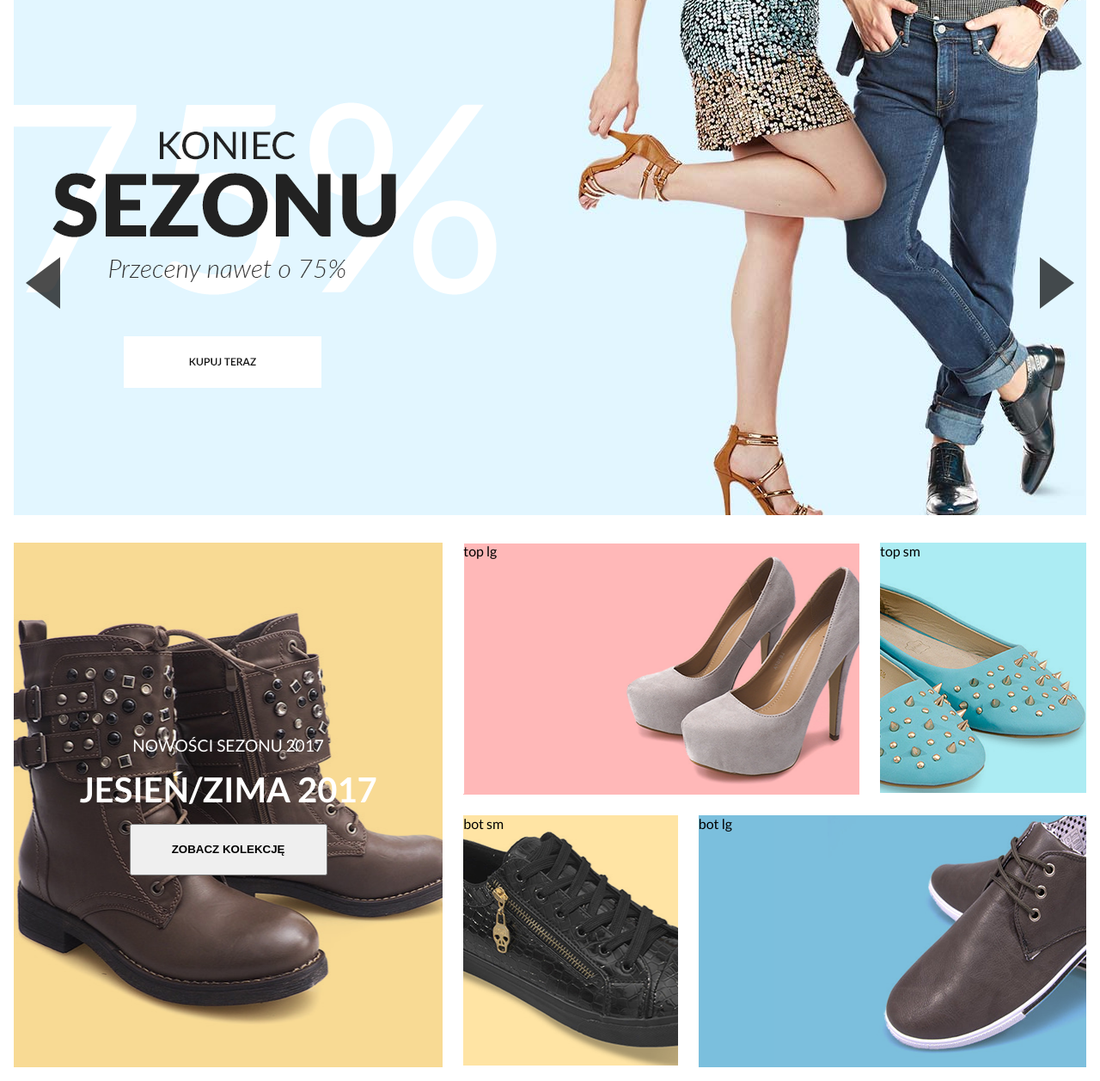
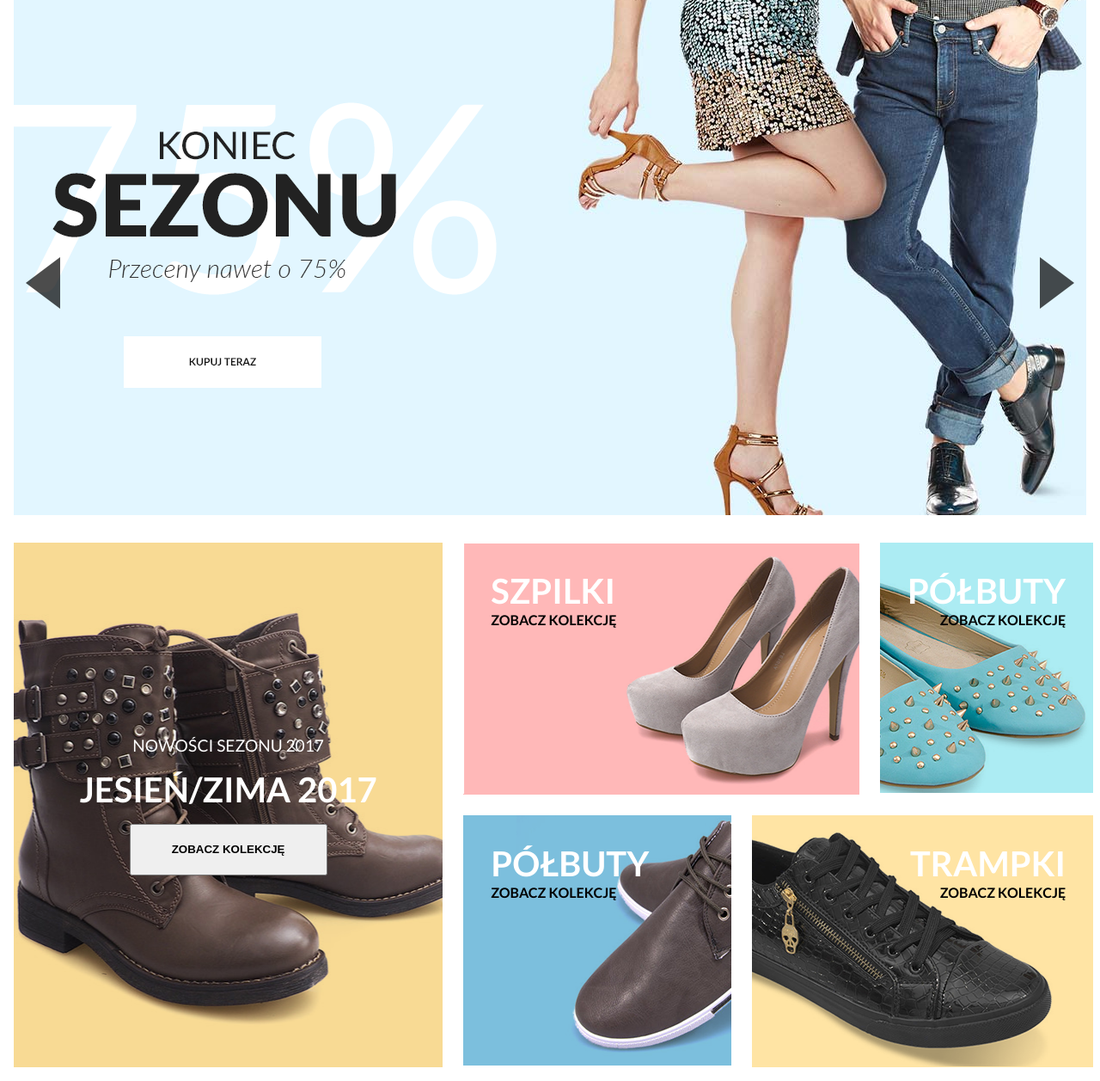
Before and after one commit to Rednaxela700/webcamp-gemre, a PHP site: page / in a window 1280 px wide. Shown: the part 229-1486 px from the top of the page at 86% size. Run offline with PHP 8.4, Linux system fonts and the light colour scheme.

Commit message:
hotspot finished

```diff
--- a/new/css/hotspot.sass
+++ b/new/css/hotspot.sass
@@ -2,7 +2,7 @@
   padding: 1rem
   display: grid
   grid-gap: 1.5rem
-  grid-template-columns: 40% 20% 15% auto
+  grid-template-columns: 40% 25% 10% auto
   grid-template-rows: auto
   grid-template-areas: "main top-lg top-lg top-sm" "main bot-sm bot-lg bot-lg"
   &-main
@@ -24,12 +24,12 @@
     &-lg
       justify-self: right
       grid-area: bot-lg
-      background: url("../img/hotspot-right3.png") no-repeat #7bbfdd right
+      background: url("../img/hotspot-right4.png") no-repeat #ffe4a4 left
       //background-position: right
       width: 100%
     &-sm
       grid-area: bot-sm
-      background: url("../img/hotspot-right4.png") no-repeat
+      background: url("../img/hotspot-right3.png") no-repeat
   &-main
     &-container
       display: flex
@@ -51,3 +51,26 @@
       height: 60px
       width: 230px
       text-transform: uppercase
+  &-mid
+    &-container
+      display: flex
+      flex-direction: column
+      padding: 2rem
+      & > span
+        text-transform: uppercase
+    &-header
+      font-size: 2.5rem
+      text-transform: uppercase
+      color: #ffffff
+  &-right
+    &-container
+      display: flex
+      flex-direction: column
+      align-items: flex-end
+      padding: 2rem
+      & > span
+        text-transform: uppercase
+    &-header
+      font-size: 2.5rem
+      text-transform: uppercase
+      color: #ffffff
--- a/new/css/main.css
+++ b/new/css/main.css
@@ -227,7 +227,7 @@ body {
   padding: 1rem;
   display: grid;
   grid-gap: 1.5rem;
-  grid-template-columns: 40% 20% 15% auto;
+  grid-template-columns: 40% 25% 10% auto;
   grid-template-rows: auto;
   grid-template-areas: "main top-lg top-lg top-sm" "main bot-sm bot-lg bot-lg";
 }
@@ -253,12 +253,12 @@ body {
 .hotspot-bot-lg {
   justify-self: right;
   grid-area: bot-lg;
-  background: url("../img/hotspot-right3.png") no-repeat #7bbfdd right;
+  background: url("../img/hotspot-right4.png") no-repeat #ffe4a4 left;
   width: 100%;
 }
 .hotspot-bot-sm {
   grid-area: bot-sm;
-  background: url("../img/hotspot-right4.png") no-repeat;
+  background: url("../img/hotspot-right3.png") no-repeat;
 }
 .hotspot-main-container {
   display: flex;
@@ -284,5 +284,32 @@ body {
   width: 230px;
   text-transform: uppercase;
 }
+.hotspot-mid-container {
+  display: flex;
+  flex-direction: column;
+  padding: 2rem;
+}
+.hotspot-mid-container > span {
+  text-transform: uppercase;
+}
+.hotspot-mid-header {
+  font-size: 2.5rem;
+  text-transform: uppercase;
+  color: #ffffff;
+}
+.hotspot-right-container {
+  display: flex;
+  flex-direction: column;
+  align-items: flex-end;
+  padding: 2rem;
+}
+.hotspot-right-container > span {
+  text-transform: uppercase;
+}
+.hotspot-right-header {
+  font-size: 2.5rem;
+  text-transform: uppercase;
+  color: #ffffff;
+}
 
 /*# sourceMappingURL=main.css.map */
--- a/new/index.html
+++ b/new/index.html
@@ -153,16 +153,28 @@
         </div>
     </div>
     <div class="hotspot-top-lg">
-        top lg
+        <div class="hotspot-mid-container">
+            <h3 class="hotspot-mid-header">szpilki</h3>
+            <span><strong>zobacz kolekcję</strong></span>
+        </div>
     </div>
     <div class="hotspot-top-sm">
-        top sm
+        <div class="hotspot-right-container">
+            <h3 class="hotspot-right-header">półbuty</h3>
+            <span><strong>zobacz kolekcję</strong></span>
+        </div>
     </div>
     <div class="hotspot-bot-sm">
-        bot sm
+        <div class="hotspot-mid-container">
+            <h3 class="hotspot-mid-header">półbuty</h3>
+            <span><strong>zobacz kolekcję</strong></span>
+        </div>
     </div>
     <div class="hotspot-bot-lg">
-        bot lg
+        <div class="hotspot-right-container">
+            <h3 class="hotspot-right-header">trampki</h3>
+            <span><strong>zobacz kolekcję</strong></span>
+        </div>
     </div>
 </section>
 <script src="js/main.js"></script>
```
Also changed, not shown: 1 other file.
